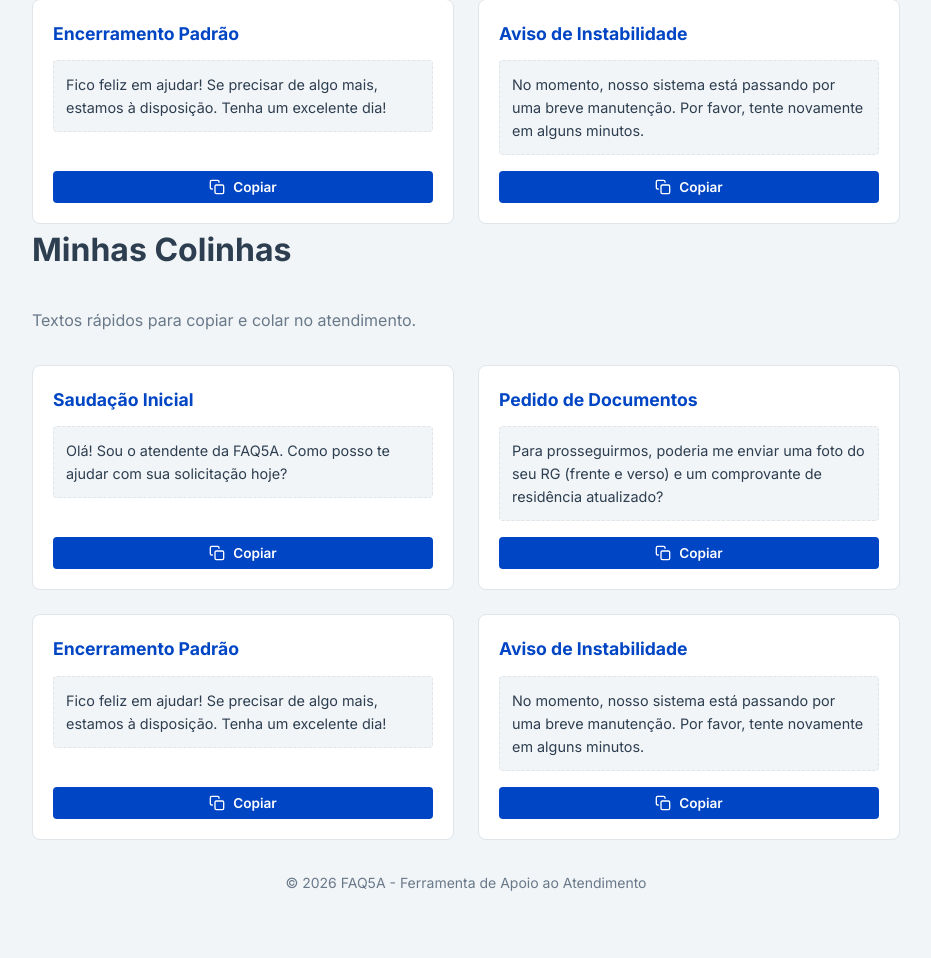
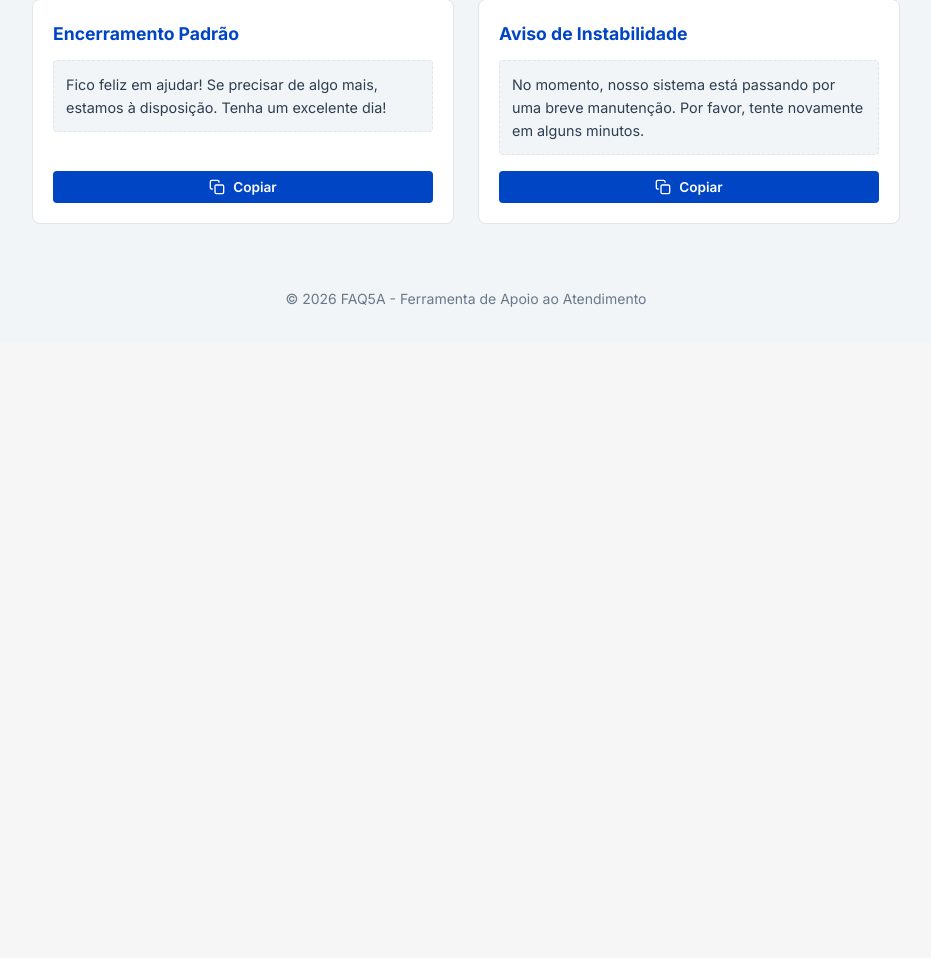
Before and after one commit to gabrielSMarcal/FAQ5A, a Django app: page /colinha/ in a window 1280 px wide. Shown: the part 506-1464 px from the top of the page, without its empty margins (174-1105 px from the left). After the commit the page ends 813 px from the top, so only its background shows below. Run offline with Django 5.2, Linux system fonts and the light colour scheme; data that the repository does not hold is empty.

Commit message:
Removendo duplicata no modelo da página de Colinhas

```diff
--- a/templates/colinha/index.html
+++ b/templates/colinha/index.html
@@ -76,78 +76,5 @@
         });
     }
 </script>
-<!-- Conteúdo para a página de Colinhas (Body) -->
-<section id="colinhas">
-    <h1 class="section-title">Minhas Colinhas</h1>
-    <p style="color: var(--light-text); margin-bottom: 1rem;">Textos rápidos para copiar e colar no atendimento.</p>
-
-    <div class="colinhas-grid">
-        <!-- Exemplo de Colinha 1 -->
-        <div class="colinha-card">
-            <div>
-                <h3 class="colinha-title">Saudação Inicial</h3>
-                <div class="colinha-text" id="colinha-1">Olá! Sou o atendente da FAQ5A. Como posso te ajudar com sua solicitação hoje?</div>
-            </div>
-            <button class="btn-copy" onclick="copyToClipboard('colinha-1', this)">
-                <svg xmlns="http://www.w3.org/2000/svg" width="16" height="16" viewBox="0 0 24 24" fill="none" stroke="currentColor" stroke-width="2" stroke-linecap="round" stroke-linejoin="round"><rect x="9" y="9" width="13" height="13" rx="2" ry="2"></rect><path d="M5 15H4a2 2 0 0 1-2-2V4a2 2 0 0 1 2-2h9a2 2 0 0 1 2 2v1"></path></svg>
-                Copiar
-            </button>
-        </div>
-
-        <!-- Exemplo de Colinha 2 -->
-        <div class="colinha-card">
-            <div>
-                <h3 class="colinha-title">Pedido de Documentos</h3>
-                <div class="colinha-text" id="colinha-2">Para prosseguirmos, poderia me enviar uma foto do seu RG (frente e verso) e um comprovante de residência atualizado?</div>
-            </div>
-            <button class="btn-copy" onclick="copyToClipboard('colinha-2', this)">
-                <svg xmlns="http://www.w3.org/2000/svg" width="16" height="16" viewBox="0 0 24 24" fill="none" stroke="currentColor" stroke-width="2" stroke-linecap="round" stroke-linejoin="round"><rect x="9" y="9" width="13" height="13" rx="2" ry="2"></rect><path d="M5 15H4a2 2 0 0 1-2-2V4a2 2 0 0 1 2-2h9a2 2 0 0 1 2 2v1"></path></svg>
-                Copiar
-            </button>
-        </div>
-
-        <!-- Exemplo de Colinha 3 -->
-        <div class="colinha-card">
-            <div>
-                <h3 class="colinha-title">Encerramento Padrão</h3>
-                <div class="colinha-text" id="colinha-3">Fico feliz em ajudar! Se precisar de algo mais, estamos à disposição. Tenha um excelente dia!</div>
-            </div>
-            <button class="btn-copy" onclick="copyToClipboard('colinha-3', this)">
-                <svg xmlns="http://www.w3.org/2000/svg" width="16" height="16" viewBox="0 0 24 24" fill="none" stroke="currentColor" stroke-width="2" stroke-linecap="round" stroke-linejoin="round"><rect x="9" y="9" width="13" height="13" rx="2" ry="2"></rect><path d="M5 15H4a2 2 0 0 1-2-2V4a2 2 0 0 1 2-2h9a2 2 0 0 1 2 2v1"></path></svg>
-                Copiar
-            </button>
-        </div>
-
-        <!-- Exemplo de Colinha 4 -->
-        <div class="colinha-card">
-            <div>
-                <h3 class="colinha-title">Aviso de Instabilidade</h3>
-                <div class="colinha-text" id="colinha-4">No momento, nosso sistema está passando por uma breve manutenção. Por favor, tente novamente em alguns minutos.</div>
-            </div>
-            <button class="btn-copy" onclick="copyToClipboard('colinha-4', this)">
-                <svg xmlns="http://www.w3.org/2000/svg" width="16" height="16" viewBox="0 0 24 24" fill="none" stroke="currentColor" stroke-width="2" stroke-linecap="round" stroke-linejoin="round"><rect x="9" y="9" width="13" height="13" rx="2" ry="2"></rect><path d="M5 15H4a2 2 0 0 1-2-2V4a2 2 0 0 1 2-2h9a2 2 0 0 1 2 2v1"></path></svg>
-                Copiar
-            </button>
-        </div>
-    </div>
-</section>
-
-<script>
-    function copyToClipboard(elementId, btn) {
-        const text = document.getElementById(elementId).innerText;
-        navigator.clipboard.writeText(text).then(() => {
-            const originalText = btn.innerHTML;
-            btn.classList.add('copied');
-            btn.innerHTML = `
-                <svg xmlns="http://www.w3.org/2000/svg" width="16" height="16" viewBox="0 0 24 24" fill="none" stroke="currentColor" stroke-width="2" stroke-linecap="round" stroke-linejoin="round"><polyline points="20 6 9 17 4 12"></polyline></svg>
-                Copiado!
-            `;
-
-            setTimeout(() => {
-                btn.classList.remove('copied');
-                btn.innerHTML = originalText;
-            }, 2000);
-        });
-    }
-</script>
+</main>
 {% endblock %}
```
